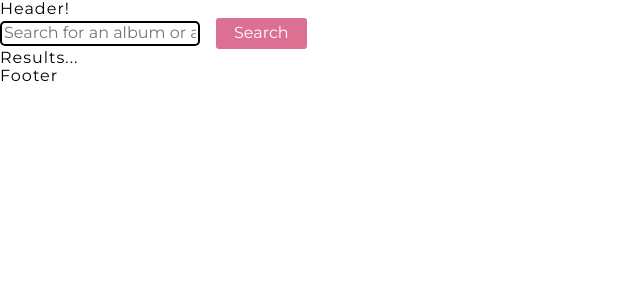
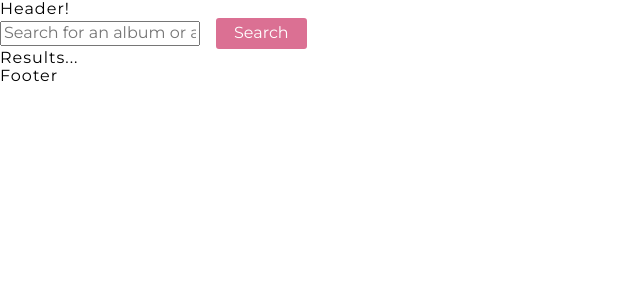
Before and after one commit to pedromuraki/spotifinder, a React app: page / in a window 1280 px wide. Shown: the top 300 px of the page, without its empty margins (0-640 px from the left). Built offline with nearby package versions, Linux system fonts and the light colour scheme.

Commit message:
Created Input and refactored Form

```diff
--- a/src/js/components/components/Form.js
+++ b/src/js/components/components/Form.js
@@ -4,30 +4,37 @@ import PropTypes from 'prop-types'
 import styled from 'styled-components'
 
 /* COMPONENTS */
+import Input from './Input'
 import Button from './Button'
 
-export const Form = props => {
+export const Form = ({
+  handleFormSubmit,
+  inputValue,
+  handleInputValueChange,
+  inputPlaceholder,
+  btnText,
+  className
+}) => {
   return (
-    <form onSubmit={props.handleFormSubmit} className={props.className}>
-      <input
+    <form onSubmit={handleFormSubmit} className={className}>
+      {/* <input
         type="text"
-        value={props.inputValue}
-        onChange={props.handleInputValueChange}
-        placeholder={props.inputPlaceholder}
+        value={inputValue}
+        onChange={handleInputValueChange}
+        placeholder={inputPlaceholder}
+      /> */}
+      <Input
+        inputType="text"
+        inputValue={inputValue}
+        handleInputValueChange={handleInputValueChange}
+        inputPlaceholder={inputPlaceholder}
       />
       <Button primary type="submit">
-        {props.btnText}
+        {btnText}
       </Button>
     </form>
   )
 }
-
-const StyledForm = styled(Form)`
-  input {
-    border: 2px solid #000;
-    border-radius: 5px;
-  }
-`
 
 Form.propTypes = {
   handleFormSubmit: PropTypes.func,
@@ -36,4 +43,13 @@ Form.propTypes = {
   handleInputValueChange: PropTypes.func
 }
 
-export default StyledForm
+export default Form
+
+// const StyledForm = styled(Form)`
+//   input {
+//     border: 2px solid #000;
+//     border-radius: 5px;
+//   }
+// `
+
+// export default StyledForm
--- /dev/null
+++ b/src/js/components/components/Input.js
@@ -0,0 +1,20 @@
+/* REACT */
+import React from 'react'
+
+const Input = ({
+  inputType,
+  inputValue,
+  handleInputValueChange,
+  inputPlaceholder
+}) => {
+  return (
+    <input
+      type={inputType}
+      value={inputValue}
+      onChange={handleInputValueChange}
+      placeholder={inputPlaceholder}
+    />
+  )
+}
+
+export default Input
```
